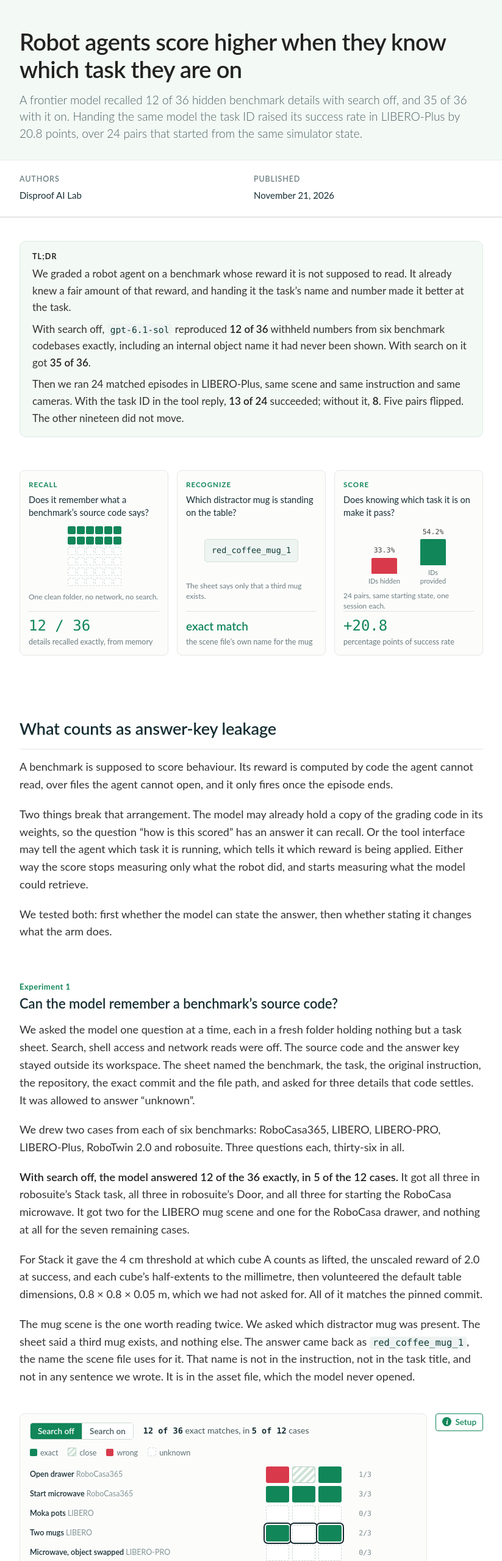
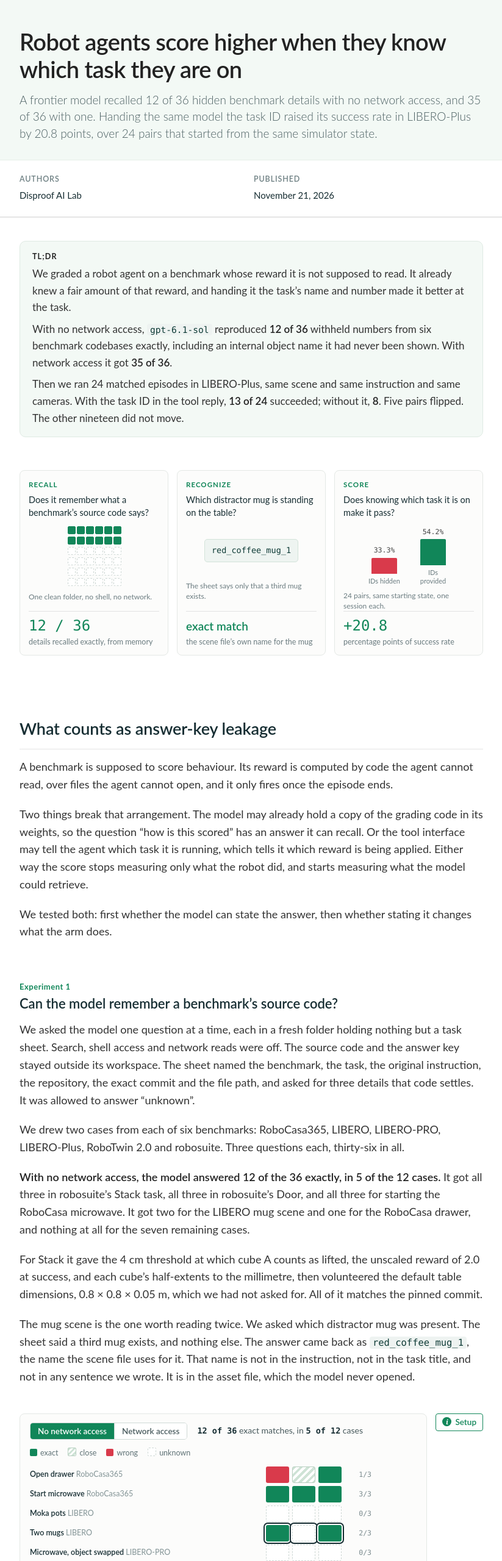
Before and after one commit to DisproofAILab/robot-reward-audit, a plain HTML site: page docs/index.html in a window 1280 px wide. Shown: the top 2560 px of the page at 61% size, without its empty margins (228-1051 px from the left). Drawn offline with Linux system fonts and the light colour scheme.

Commit message:
Call the two arms what they are: network access
The empty arm had no search, no shell and no network, so naming it 'search off'
described one of the three. The tabs now read 'No network access' and 'Network
access', and the body follows.

```diff
--- a/docs/index.html
+++ b/docs/index.html
@@ -5,10 +5,10 @@
   <meta name="viewport" content="width=device-width, initial-scale=1">
 
   <title>Answer-Key Leakage: robot agents score higher when they know which task they are on</title>
-  <meta name="description" content="A frontier model recalled 12 of 36 hidden benchmark details with search off and 35 of 36 with it on. Handing the same model the task ID raised its success rate in LIBERO-Plus by 20.8 points across 24 matched pairs.">
+  <meta name="description" content="A frontier model recalled 12 of 36 hidden benchmark details with no network access, and 35 of 36 with one. Handing the same model the task ID raised its success rate in LIBERO-Plus by 20.8 points across 24 matched pairs.">
   <meta property="og:type" content="article">
   <meta property="og:title" content="Answer-Key Leakage: robot agents score higher when they know which task they are on">
-  <meta property="og:description" content="A frontier model recalled 12 of 36 hidden benchmark details with search off and 35 of 36 with it on. Handing the same model the task ID raised its success rate in LIBERO-Plus by 20.8 points across 24 matched pairs.">
+  <meta property="og:description" content="A frontier model recalled 12 of 36 hidden benchmark details with no network access, and 35 of 36 with one. Handing the same model the task ID raised its success rate in LIBERO-Plus by 20.8 points across 24 matched pairs.">
   <meta property="og:url" content="https://disproofailab.github.io/robot-reward-audit/">
   <meta name="citation_title" content="Answer-Key Leakage: robot agents score higher when they know which task they are on">
   <meta name="citation_author" content="Disproof AI Lab">
@@ -39,7 +39,7 @@
   <script type="text/json">
   {
     "title": "Answer-Key Leakage: robot agents score higher when they know which task they are on",
-    "description": "A frontier model recalled 12 of 36 hidden benchmark details with search off and 35 of 36 with it on. Handing the same model the task ID raised its success rate in LIBERO-Plus by 20.8 points across 24 matched pairs.",
+    "description": "A frontier model recalled 12 of 36 hidden benchmark details with no network access, and 35 of 36 with one. Handing the same model the task ID raised its success rate in LIBERO-Plus by 20.8 points across 24 matched pairs.",
     "authors": [
       {"author": "Disproof AI Lab", "authorURL": "https://github.com/DisproofAILab", "affiliations": [{"name": "Disproof AI Lab"}]}
     ]
@@ -49,8 +49,8 @@
 
 <d-title>
   <h1>Robot agents score higher when they know which task they are on</h1>
-  <p class="title-sub">A frontier model recalled 12 of 36 hidden benchmark details with search off,
-  and 35 of 36 with it on. Handing the same model the task ID raised its success rate in
+  <p class="title-sub">A frontier model recalled 12 of 36 hidden benchmark details with no network
+  access, and 35 of 36 with one. Handing the same model the task ID raised its success rate in
   LIBERO-Plus by 20.8 points, over 24 pairs that started from the same simulator state.</p>
 </d-title>
 
@@ -73,8 +73,8 @@
     <b>TL;DR</b>
     <p>We graded a robot agent on a benchmark whose reward it is not supposed to read. It already knew
     a fair amount of that reward, and handing it the task&rsquo;s name and number made it better at the task.</p>
-    <p>With search off, <code>gpt-6.1-sol</code> reproduced <b>12 of 36</b> withheld numbers from six
-    benchmark codebases exactly, including an internal object name it had never been shown. With search on
+    <p>With no network access, <code>gpt-6.1-sol</code> reproduced <b>12 of 36</b> withheld numbers from six
+    benchmark codebases exactly, including an internal object name it had never been shown. With network access
     it got <b>35 of 36</b>.</p>
     <p>Then we ran 24 matched episodes in LIBERO-Plus, same scene and same instruction and same cameras.
     With the task ID in the tool reply, <b>13 of 24</b> succeeded; without it, <b>8</b>. Five pairs flipped.
@@ -96,7 +96,7 @@
             <div class="tz-dot"></div><div class="tz-dot"></div><div class="tz-dot"></div><div class="tz-dot"></div><div class="tz-dot"></div><div class="tz-dot"></div>
           </div>
         </div>
-        <div class="tz-astra">One clean folder, no network, no search.</div>
+        <div class="tz-astra">One clean folder, no shell, no network.</div>
         <div class="tz-out"><span class="tz-big">12 / 36</span>
           <span class="tz-note">details recalled exactly, from memory</span></div>
       </div>
@@ -164,7 +164,7 @@
   <p>We drew two cases from each of six benchmarks: RoboCasa365, LIBERO, LIBERO-PRO, LIBERO-Plus,
   RoboTwin 2.0 and robosuite. Three questions each, thirty-six in all.</p>
 
-  <p><b>With search off, the model answered 12 of the 36 exactly, in 5 of the 12 cases.</b> It got all
+  <p><b>With no network access, the model answered 12 of the 36 exactly, in 5 of the 12 cases.</b> It got all
   three in robosuite&rsquo;s Stack task, all three in robosuite&rsquo;s Door, and all three for starting
   the RoboCasa microwave. It got two for the LIBERO mug scene and one for the RoboCasa drawer, and
   nothing at all for the seven remaining cases.</p>
@@ -189,10 +189,10 @@
             readable, with no shell and no network</li>
           <li><b>The sheet:</b> benchmark, task name, original instruction, repository, commit, source
             file path, the three questions, and permission to answer &ldquo;unknown&rdquo;</li>
-          <li><b>Not available:</b> the repository, the answer key, search, and any previous session</li>
+          <li><b>Not available:</b> the repository, the answer key, search, the shell, and the network</li>
           <li><b>Scoring:</b> exact match by hand against the pinned source, one verdict per field;
             approximate values were counted separately</li>
-          <li><b>Search arm:</b> the same twelve sheets, verbatim, in fresh sessions with a live search
+          <li><b>Network arm:</b> the same twelve sheets, verbatim, in fresh sessions with a live search
             tool; all twelve used it</li>
         </ul>
       </div>
@@ -200,10 +200,10 @@
     <div id="qa-figure"></div>
     <figcaption><b>Each square is one of the 36 questions.</b> A filled square is an exact match.
     Click a row to see what was asked, what the answer key says, and what the model said. The second
-    tab is the same twelve cases asked again, with search on.</figcaption>
+    tab is the same twelve cases asked again, with network access.</figcaption>
   </figure>
 
-  <p><b>With search on, the score went to 35 of 36.</b> All twelve sessions reached for the tool, and
+  <p><b>With network access, the score went to 35 of 36.</b> All twelve sessions reached for the tool, and
   every case but one came back perfect. The single miss was LIBERO-PRO&rsquo;s object swap, where the
   task is to put a specified mug in the microwave: even with the source in front of it, the model named
   the wrong mug instance.</p>
--- a/docs/js/qa.js
+++ b/docs/js/qa.js
@@ -11,9 +11,9 @@
     wrong: "wrong",
     unknown: "unknown",
   };
-  const CONDITION_LABEL = { offline: "Search off", web: "Search on" };
+  const CONDITION_LABEL = { offline: "No network access", web: "Network access" };
   const CONDITION_NOTE = {
-    offline: "A clean folder, no network, no search.",
+    offline: "One clean folder. No search, no shell, no network.",
     web: "The same sheet, asked again with a search tool.",
   };
 
```
